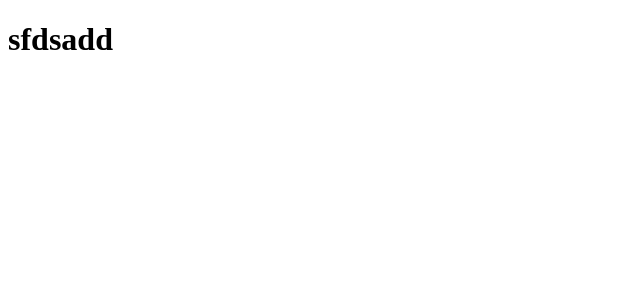
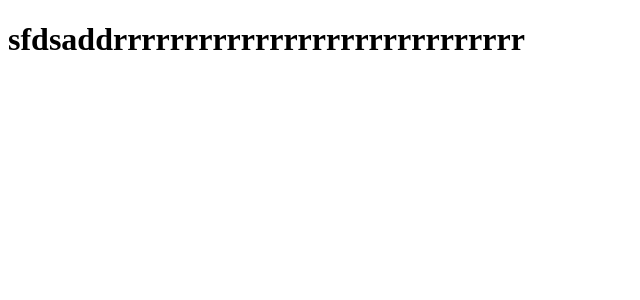
Before and after one commit to jithiee/Infinite-Academy-Frontend, a React (Vite) app in the folder INFINITE/: page / in a window 1280 px wide. Shown: the top 300 px of the page, without its empty margins (0-640 px from the left). Built offline with nearby package versions, Linux system fonts and the light colour scheme.

Commit message:
rrrrr update

```diff
--- a/INFINITE/src/App.jsx
+++ b/INFINITE/src/App.jsx
@@ -5,7 +5,7 @@ function App() {
 
   return (
     <>
-  <h1>sfdsadd</h1>
+  <h1>sfdsaddrrrrrrrrrrrrrrrrrrrrrrrrrrrrr</h1>
     </>
   )
 }
```
